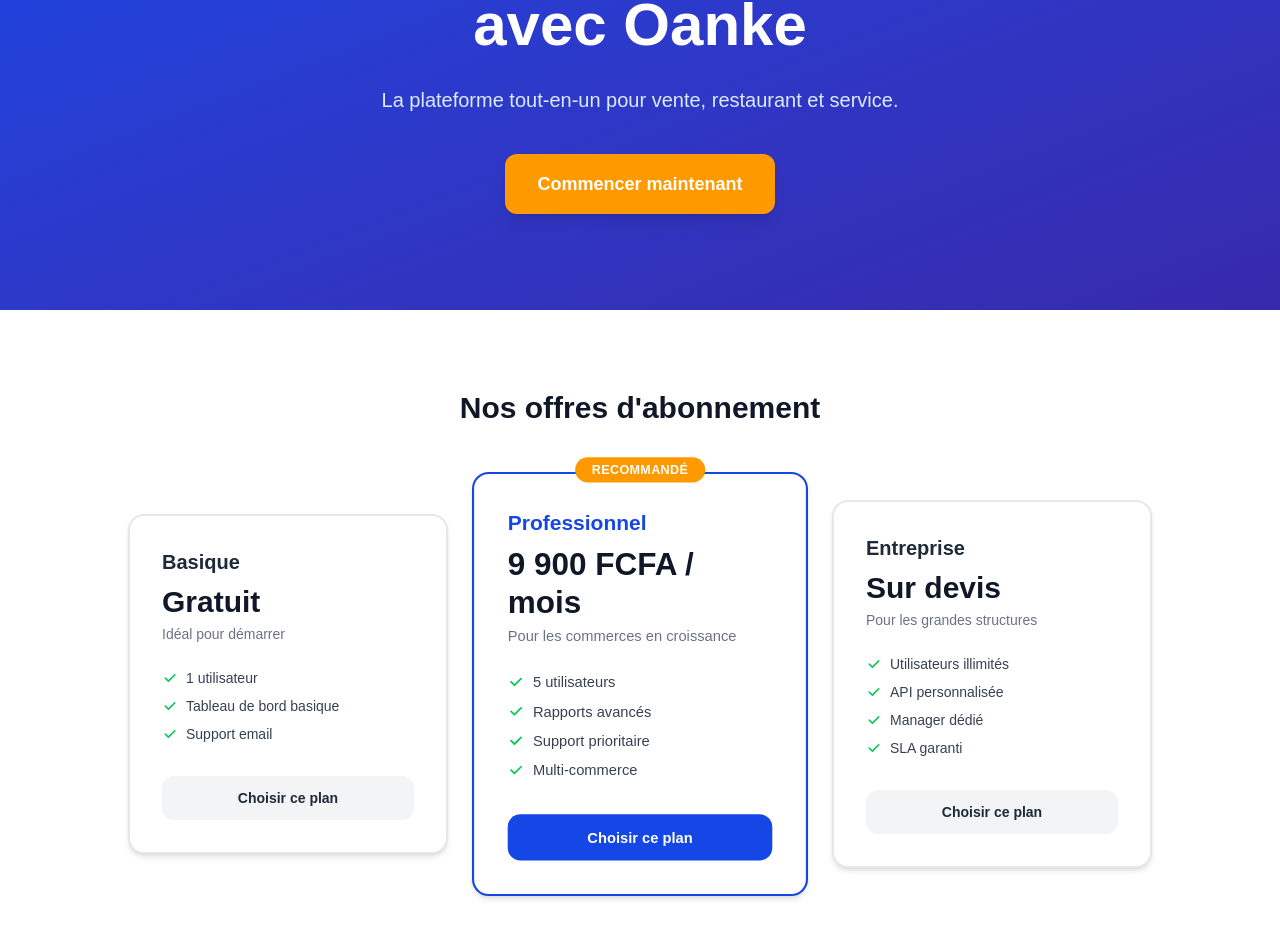
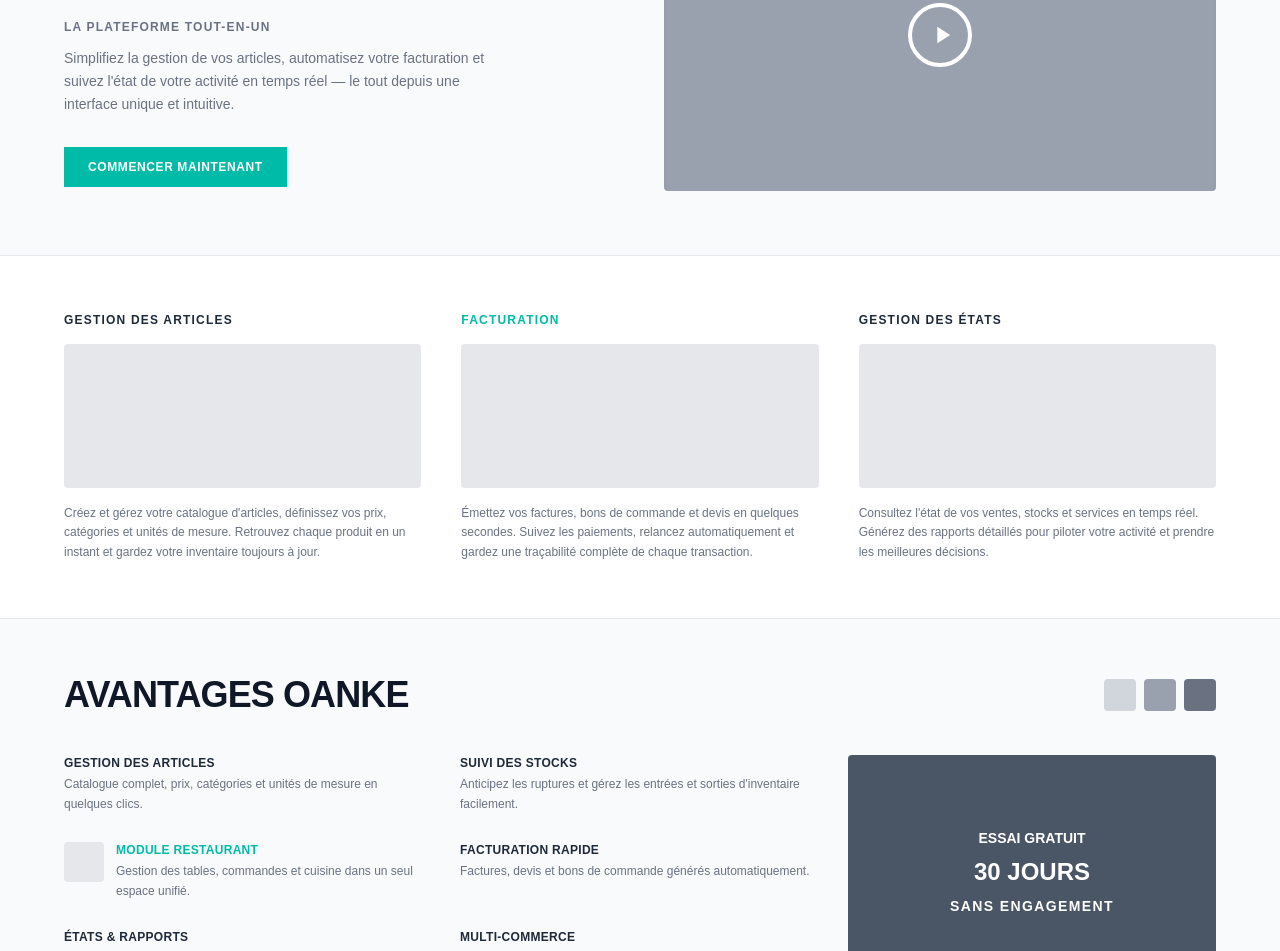
Before and after one commit to Nutefe/oankeweb, a Next.js app: page / in a window 1280 px wide. Shown: the part 249-1200 px from the top of the page. Built offline with nearby package versions, Linux system fonts and the light colour scheme.

Commit message:
redesign landing page to match corporate flat template
Agent-Logs-Url: https://github.com/Nutefe/oankeweb/sessions/624a37f9-a2cf-41e8-97f9-34dcda6b9bf5

Co-authored-by: Nutefe <19936180+Nutefe@users.noreply.github.com>

```diff
--- a/src/components/HomeContent.tsx
+++ b/src/components/HomeContent.tsx
@@ -34,25 +34,124 @@ export default function HomeContent() {
   ];
 
   return (
-    <div className="flex flex-col min-h-screen bg-gray-50">
+    <div className="flex flex-col min-h-screen bg-white text-gray-800">
       <Navbar />
 
-      {/* Hero */}
-      <section className="flex-1 flex flex-col items-center justify-center text-center px-4 py-24 bg-gradient-to-br from-blue-700 to-indigo-800 text-white">
-        <h1 className="text-4xl sm:text-5xl lg:text-6xl font-extrabold mb-6 leading-tight max-w-3xl">
+      {/* ── Hero ─────────────────────────────────────────────────────── */}
+      <section className="bg-gray-50 py-16 px-4 border-b border-gray-200">
+        <div className="max-w-6xl mx-auto grid grid-cols-1 md:grid-cols-2 gap-12 items-center">
+          {/* Left */}
+          <div>
+            <h1 className="text-4xl sm:text-5xl font-extrabold text-gray-900 leading-tight mb-4">
               {l.hero_title}
             </h1>
-        <p className="text-lg sm:text-xl text-blue-100 mb-10 max-w-xl">{l.hero_sub}</p>
+            <p className="text-xs font-bold uppercase tracking-widest text-gray-500 mb-3">
+              {l.hero_subtitle}
+            </p>
+            <p className="text-gray-500 text-sm leading-relaxed mb-8 max-w-md">
+              {l.hero_sub}
+            </p>
             <Link
               href={ROUTES.LOGIN}
-          className="inline-block bg-amber-500 hover:bg-amber-400 text-white font-bold px-8 py-4 rounded-xl text-lg transition-colors shadow-lg"
+              className="inline-block bg-teal-500 hover:bg-teal-600 text-white text-xs font-bold uppercase tracking-wider px-6 py-3 transition-colors"
             >
               {l.cta}
             </Link>
+          </div>
+
+          {/* Right – video placeholder */}
+          <div className="relative bg-gray-400 aspect-video flex items-center justify-center rounded-sm shadow-inner">
+            <div className="w-16 h-16 rounded-full border-4 border-white border-opacity-70 flex items-center justify-center">
+              <svg className="w-7 h-7 text-white ml-1" fill="currentColor" viewBox="0 0 24 24">
+                <path d="M8 5v14l11-7z" />
+              </svg>
+            </div>
+          </div>
+        </div>
       </section>
 
-      {/* Subscription plans */}
-      <section className="py-20 px-4 bg-white">
+      {/* ── 3-Column Services ─────────────────────────────────────────── */}
+      <section className="py-14 px-4 bg-white border-b border-gray-200">
+        <div className="max-w-6xl mx-auto grid grid-cols-1 sm:grid-cols-3 gap-10">
+          {/* Service 1 – Articles */}
+          <div>
+            <h3 className="text-xs font-bold uppercase tracking-widest text-gray-800 mb-4">
+              {l.s1_title}
+            </h3>
+            <div className="bg-gray-200 h-36 mb-4 rounded-sm" />
+            <p className="text-xs text-gray-500 leading-relaxed">{l.s1_desc}</p>
+          </div>
+
+          {/* Service 2 – Billing (highlighted) */}
+          <div>
+            <h3 className="text-xs font-bold uppercase tracking-widest text-teal-500 mb-4">
+              {l.s2_title}
+            </h3>
+            <div className="bg-gray-200 h-36 mb-4 rounded-sm" />
+            <p className="text-xs text-gray-500 leading-relaxed">{l.s2_desc}</p>
+          </div>
+
+          {/* Service 3 – States */}
+          <div>
+            <h3 className="text-xs font-bold uppercase tracking-widest text-gray-800 mb-4">
+              {l.s3_title}
+            </h3>
+            <div className="bg-gray-200 h-36 mb-4 rounded-sm" />
+            <p className="text-xs text-gray-500 leading-relaxed">{l.s3_desc}</p>
+          </div>
+        </div>
+      </section>
+
+      {/* ── Advantages ────────────────────────────────────────────────── */}
+      <section className="py-14 px-4 bg-gray-50 border-b border-gray-200">
+        <div className="max-w-6xl mx-auto">
+          {/* Heading row */}
+          <div className="flex items-center justify-between mb-10">
+            <h2 className="text-3xl sm:text-4xl font-extrabold text-gray-900 tracking-tight">
+              {l.advantages_title}
+            </h2>
+            <div className="hidden sm:flex gap-2">
+              <div className="w-8 h-8 bg-gray-300 rounded-sm" />
+              <div className="w-8 h-8 bg-gray-400 rounded-sm" />
+              <div className="w-8 h-8 bg-gray-500 rounded-sm" />
+            </div>
+          </div>
+
+          {/* Content grid */}
+          <div className="grid grid-cols-1 md:grid-cols-3 gap-6">
+            {/* Advantage items – 2 columns, 3 rows */}
+            <div className="md:col-span-2 grid grid-cols-2 gap-x-8 gap-y-7">
+              {l.advantages.map((adv, i) => (
+                <div key={i} className="flex gap-3 items-start">
+                  {adv.hasImage && (
+                    <div className="w-10 h-10 bg-gray-200 flex-shrink-0 rounded-sm" />
+                  )}
+                  <div>
+                    <h4
+                      className={`text-xs font-bold uppercase tracking-wide mb-1 ${
+                        adv.highlight ? "text-teal-500" : "text-gray-800"
+                      }`}
+                    >
+                      {adv.title}
+                    </h4>
+                    <p className="text-xs text-gray-500 leading-relaxed">{adv.desc}</p>
+                  </div>
+                </div>
+              ))}
+            </div>
+
+            {/* Highlighted callout box */}
+            <div className="bg-gray-600 text-white flex flex-col justify-center items-center text-center p-8 rounded-sm">
+              <p className="text-sm font-semibold mb-2">{l.adv_highlight_1}</p>
+              <p className="text-2xl font-extrabold mb-2">{l.adv_highlight_2}</p>
+              <p className="text-sm font-semibold tracking-widest uppercase">{l.adv_highlight_3}</p>
+            </div>
+          </div>
+        </div>
+      </section>
+
+      {/* ── Subscription Plans ────────────────────────────────────────── */}
+      <section className="py-20 px-4 bg-white border-b border-gray-200">
         <h2 className="text-3xl font-bold text-center text-gray-900 mb-14">{l.plans_title}</h2>
         <div className="max-w-5xl mx-auto grid grid-cols-1 sm:grid-cols-3 gap-8 items-center">
           {plans.map((plan) => (
@@ -70,9 +169,10 @@ export default function HomeContent() {
         </div>
       </section>
 
-      {/* Footer */}
+      {/* ── Footer ────────────────────────────────────────────────────── */}
       <footer className="bg-gray-900 text-gray-400 text-center py-6 text-sm">
-        &copy; <span suppressHydrationWarning>{new Date().getFullYear()}</span> Oanke. {l.footer}
+        &copy; <span suppressHydrationWarning>{new Date().getFullYear()}</span> Oanke.{" "}
+        {l.footer}
       </footer>
     </div>
   );
--- a/src/locales/en.json
+++ b/src/locales/en.json
@@ -7,8 +7,27 @@
   },
   "landing": {
     "hero_title": "Manage your business with Oanke",
-    "hero_sub": "The all-in-one platform for retail, restaurant and service.",
+    "hero_subtitle": "THE ALL-IN-ONE PLATFORM",
+    "hero_sub": "Simplify article management, automate your invoicing and track the state of your activity in real time — all from a single, intuitive interface.",
     "cta": "Get started",
+    "s1_title": "Article Management",
+    "s1_desc": "Create and manage your product catalogue, set prices, categories and units of measure. Find any item instantly and keep your inventory always up to date.",
+    "s2_title": "Billing",
+    "s2_desc": "Issue invoices, purchase orders and quotes in seconds. Track payments, send automatic reminders and maintain a complete record of every transaction.",
+    "s3_title": "State Management",
+    "s3_desc": "View the state of your sales, stock and services in real time. Generate detailed reports to drive your business and make the best decisions.",
+    "advantages_title": "OANKE ADVANTAGES",
+    "adv_highlight_1": "FREE TRIAL",
+    "adv_highlight_2": "30 DAYS",
+    "adv_highlight_3": "NO COMMITMENT",
+    "advantages": [
+      { "title": "Article Management", "desc": "Full catalogue with prices, categories and units of measure in a few clicks.", "highlight": false, "hasImage": false },
+      { "title": "Stock Tracking", "desc": "Anticipate shortages and manage stock entries and exits with ease.", "highlight": false, "hasImage": false },
+      { "title": "Restaurant Module", "desc": "Table management, orders and kitchen tracking in one unified space.", "highlight": true, "hasImage": true },
+      { "title": "Fast Invoicing", "desc": "Invoices, quotes and purchase orders generated automatically.", "highlight": false, "hasImage": false },
+      { "title": "States & Reports", "desc": "Clear dashboards to track your performance at a glance.", "highlight": false, "hasImage": false },
+      { "title": "Multi-Commerce", "desc": "Manage several types of businesses from a single account.", "highlight": false, "hasImage": false }
+    ],
     "plans_title": "Our subscription plans",
     "plan_basic": "Basic",
     "plan_pro": "Professional",
--- a/src/locales/fr.json
+++ b/src/locales/fr.json
@@ -7,8 +7,27 @@
   },
   "landing": {
     "hero_title": "Gérez votre commerce avec Oanke",
-    "hero_sub": "La plateforme tout-en-un pour vente, restaurant et service.",
+    "hero_subtitle": "LA PLATEFORME TOUT-EN-UN",
+    "hero_sub": "Simplifiez la gestion de vos articles, automatisez votre facturation et suivez l'état de votre activité en temps réel — le tout depuis une interface unique et intuitive.",
     "cta": "Commencer maintenant",
+    "s1_title": "Gestion des Articles",
+    "s1_desc": "Créez et gérez votre catalogue d'articles, définissez vos prix, catégories et unités de mesure. Retrouvez chaque produit en un instant et gardez votre inventaire toujours à jour.",
+    "s2_title": "Facturation",
+    "s2_desc": "Émettez vos factures, bons de commande et devis en quelques secondes. Suivez les paiements, relancez automatiquement et gardez une traçabilité complète de chaque transaction.",
+    "s3_title": "Gestion des États",
+    "s3_desc": "Consultez l'état de vos ventes, stocks et services en temps réel. Générez des rapports détaillés pour piloter votre activité et prendre les meilleures décisions.",
+    "advantages_title": "AVANTAGES OANKE",
+    "adv_highlight_1": "ESSAI GRATUIT",
+    "adv_highlight_2": "30 JOURS",
+    "adv_highlight_3": "SANS ENGAGEMENT",
+    "advantages": [
+      { "title": "Gestion des Articles", "desc": "Catalogue complet, prix, catégories et unités de mesure en quelques clics.", "highlight": false, "hasImage": false },
+      { "title": "Suivi des Stocks", "desc": "Anticipez les ruptures et gérez les entrées et sorties d'inventaire facilement.", "highlight": false, "hasImage": false },
+      { "title": "Module Restaurant", "desc": "Gestion des tables, commandes et cuisine dans un seul espace unifié.", "highlight": true, "hasImage": true },
+      { "title": "Facturation Rapide", "desc": "Factures, devis et bons de commande générés automatiquement.", "highlight": false, "hasImage": false },
+      { "title": "États & Rapports", "desc": "Tableaux de bord clairs pour suivre vos performances en un coup d'œil.", "highlight": false, "hasImage": false },
+      { "title": "Multi-Commerce", "desc": "Gérez plusieurs types de commerces depuis un seul compte.", "highlight": false, "hasImage": false }
+    ],
     "plans_title": "Nos offres d'abonnement",
     "plan_basic": "Basique",
     "plan_pro": "Professionnel",
```
Lines whose indentation alone changed are shown as unchanged.
